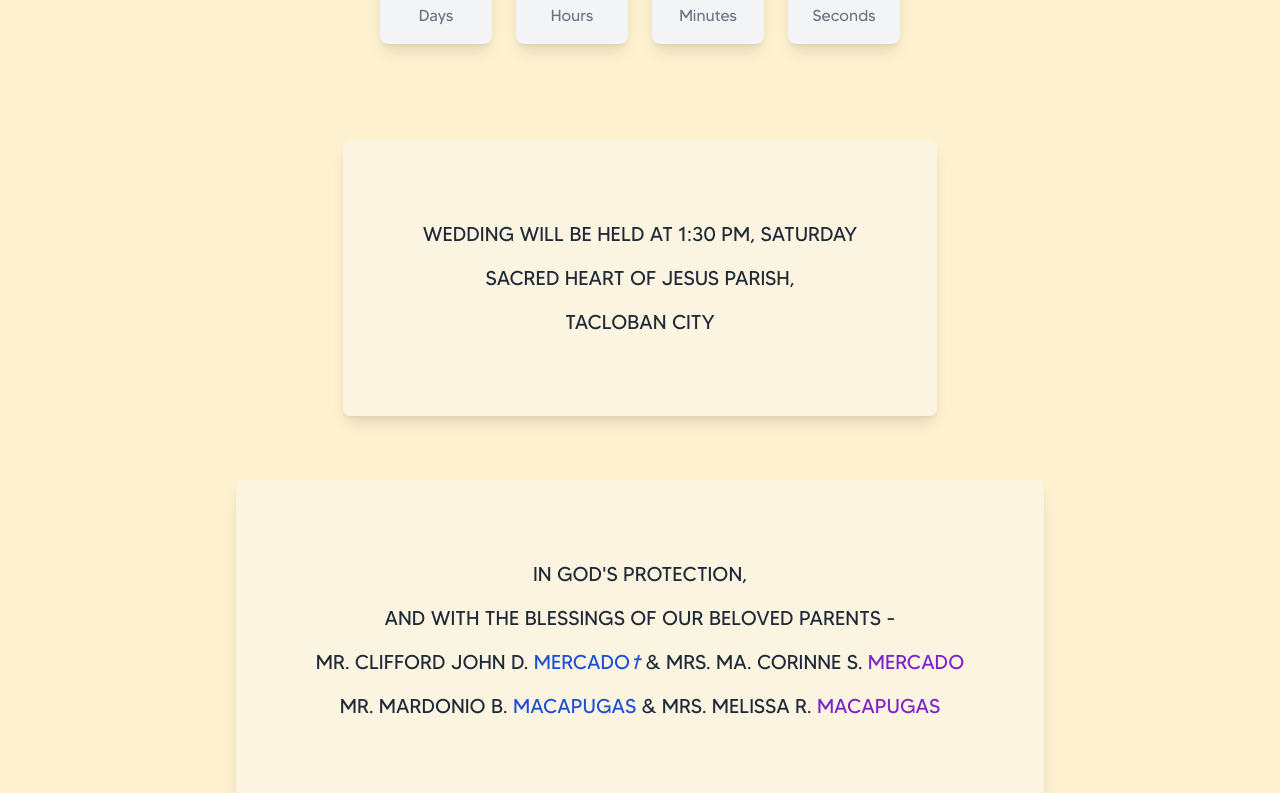
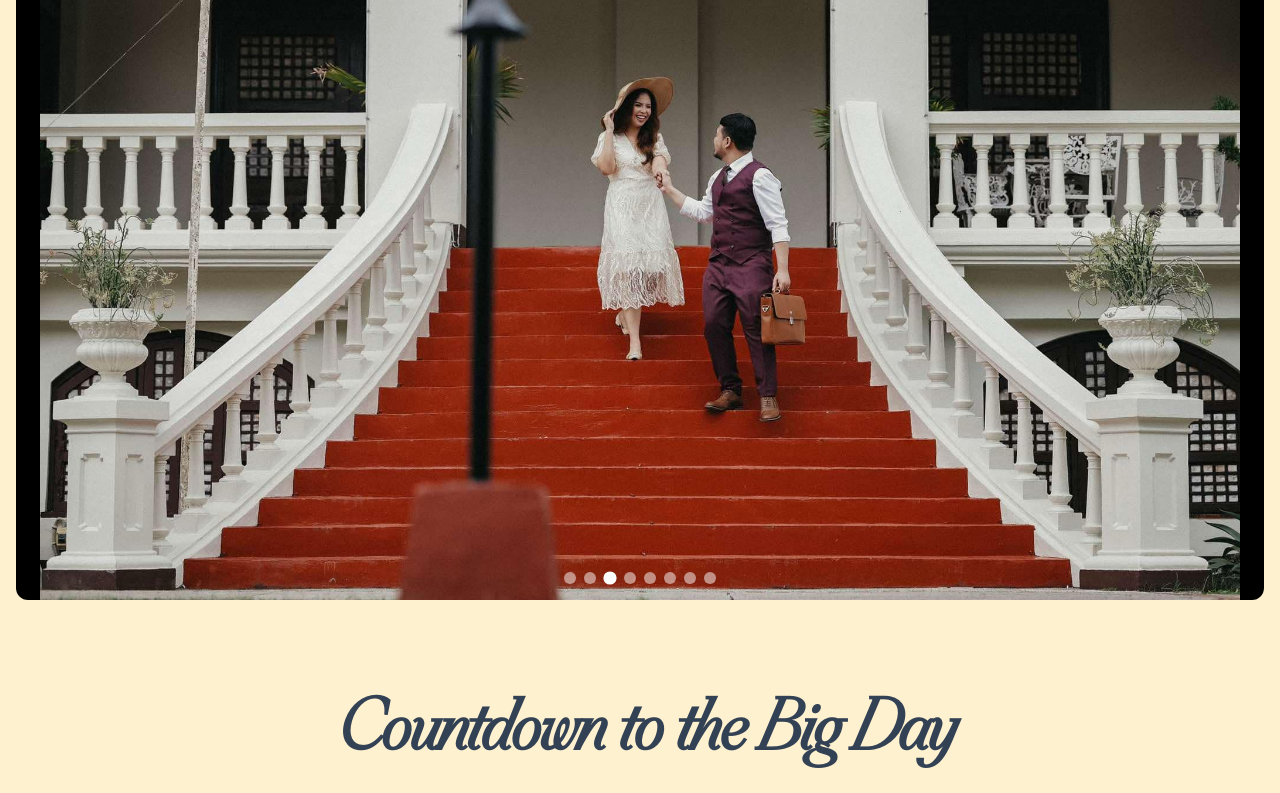
Before and after one commit to kulaizki/imclizyforyou, a Next.js app: page / in a window 1280 px wide. Shown: the part 1960-2753 px from the top of the page. Built offline with nearby package versions, Linux system fonts and the light colour scheme.

Commit message:
feat: add Slideshow component

```diff
--- a/src/app/page.tsx
+++ b/src/app/page.tsx
@@ -9,6 +9,7 @@ import Venue from "@/components/Venue";
 import Parents from "@/components/Parents";
 import CopyrightFooter from "@/components/CopyrightFooter";
 import EventCountdown from "@/components/EventCountdown";
+import Slideshow from "@/components/Slideshow";
 
 export default function Home() {
   return (
@@ -28,7 +29,6 @@ export default function Home() {
 
       <div className="absolute inset-0 w-full z-10">
         <div className="h-[50%] sm:h-[40vh] md:h-[32vh] lg:h-screen" />
-
         <div className="relative w-full h-[70vh] sm:h-[40vh] md:h-[70vh] lg:h-screen">
           <div
             className="absolute inset-0 w-full h-full mt-20 sm:mt-10 md:mb-10"
@@ -51,6 +51,7 @@ export default function Home() {
         </div>
 
         <div className="bg-[#fef1cf] flex flex-col items-center gap-y-16 p-4 pt-40">
+          <Slideshow />
           <EventCountdown />
           <Venue />
           <Parents />
--- a/src/components/Slideshow.tsx
+++ b/src/components/Slideshow.tsx
@@ -0,0 +1,58 @@
+import React, { useState, useEffect } from "react";
+import Image from "next/image";
+
+const Slideshow = () => {
+  const [currentIndex, setCurrentIndex] = useState(0);
+
+  const images = Array.from({ length: 8 }, (_, i) => ({
+    src: `/assets/${i + 1}.jpeg`,
+    alt: `Slideshow Image ${i + 1}`
+  }));
+
+  useEffect(() => {
+    const timer = setInterval(() => {
+      setCurrentIndex((current) => (current + 1) % images.length);
+    }, 3000);
+
+    return () => clearInterval(timer);
+  }, [images.length]);
+
+  return (
+    <div className="rounded-xl relative w-full h-screen bg-black">
+      {images.map((image, index) => (
+        <div
+          key={index}
+          className={`absolute inset-0 transition-opacity duration-1000 ${
+            index === currentIndex ? "opacity-100" : "opacity-0"
+          }`}
+        >
+          <div className="relative w-full h-full">
+            <Image
+              src={image.src}
+              alt={image.alt}
+              fill
+              priority
+              className="object-contain"
+              sizes="100vw"
+              style={{ objectFit: 'contain' }}
+            />
+          </div>
+        </div>
+      ))}
+
+      <div className="absolute bottom-4 left-1/2 transform -translate-x-1/2 flex gap-2 z-10">
+        {images.map((_, index) => (
+          <button
+            key={index}
+            onClick={() => setCurrentIndex(index)}
+            className={`w-3 h-3 rounded-full transition-all ${
+              index === currentIndex ? "bg-white scale-110" : "bg-white/50"
+            }`}
+          />
+        ))}
+      </div>
+    </div>
+  );
+};
+
+export default Slideshow;
```
